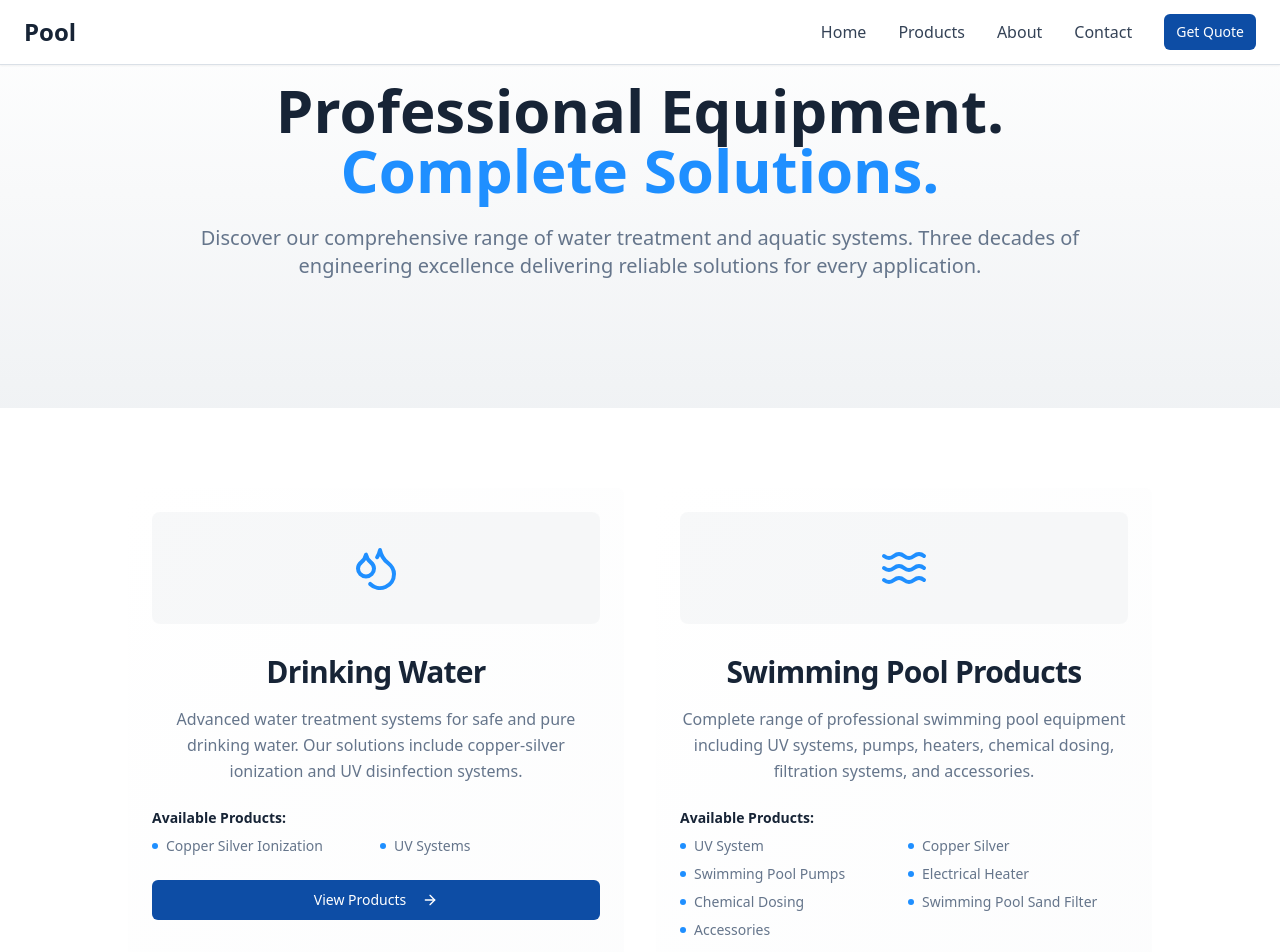
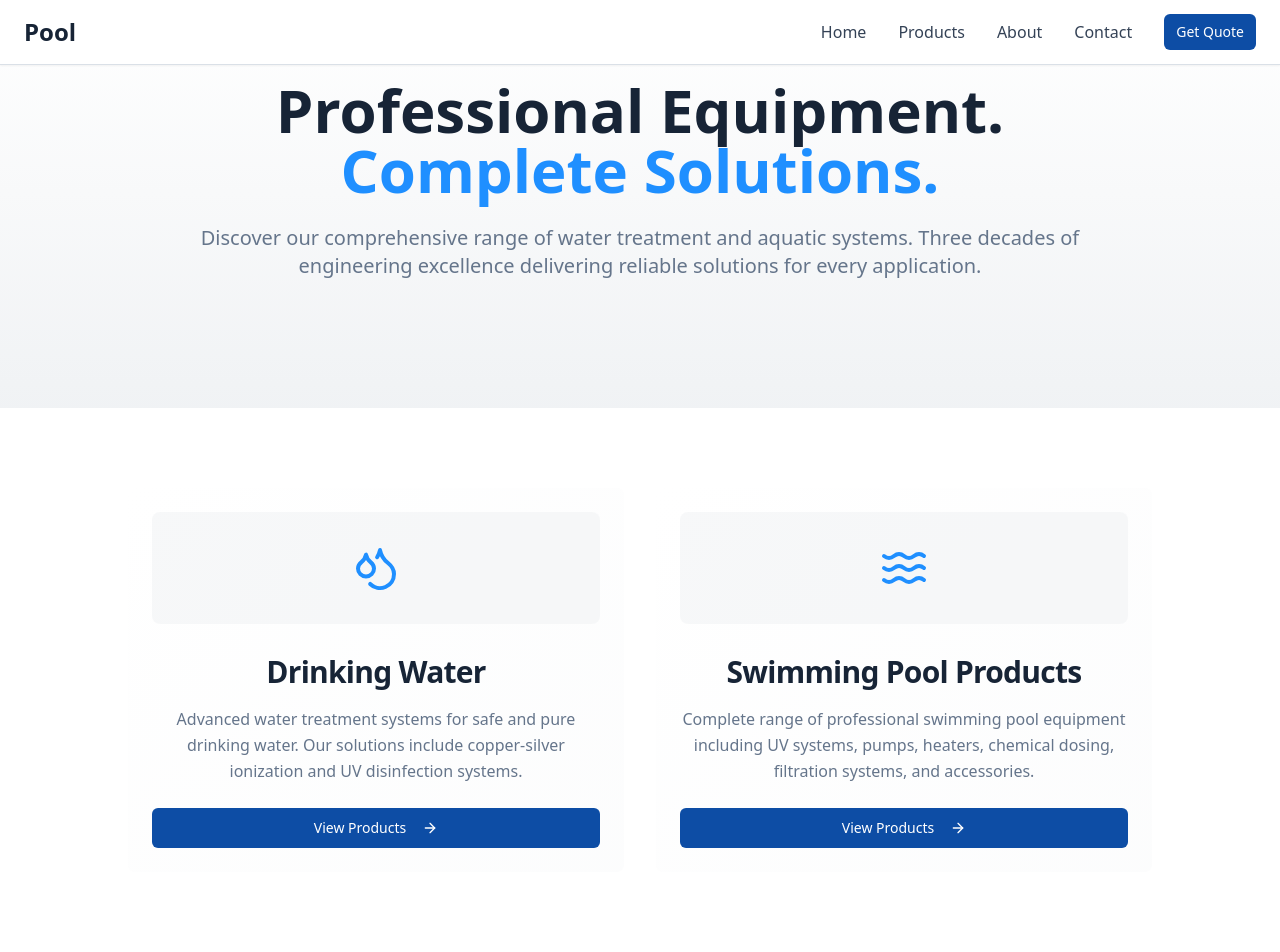
Before and after one commit to AhmadOttoman/dosita-water-solutions, a React (Vite) app: page /products in a window 1280 px wide. Shown: the top 952 px of the page. Built offline with nearby package versions, Linux system fonts and the light colour scheme.

Commit message:
Refactor product display

```diff
--- a/src/pages/Products.tsx
+++ b/src/pages/Products.tsx
@@ -12,16 +12,14 @@ const Products = () => {
       title: "Drinking Water",
       description: "Advanced water treatment systems for safe and pure drinking water. Our solutions include copper-silver ionization and UV disinfection systems.",
       path: "/products/drinking-water",
-      icon: <Droplets className="h-12 w-12 text-primary" />,
-      subcategories: ["Copper Silver Ionization", "UV Systems"]
+      icon: <Droplets className="h-12 w-12 text-primary" />
     },
     {
       id: "swimming-pool",
       title: "Swimming Pool Products",
       description: "Complete range of professional swimming pool equipment including UV systems, pumps, heaters, chemical dosing, filtration systems, and accessories.",
       path: "/products/swimming-pool",
-      icon: <Waves className="h-12 w-12 text-primary" />,
-      subcategories: ["UV System", "Copper Silver", "Swimming Pool Pumps", "Electrical Heater", "Chemical Dosing", "Swimming Pool Sand Filter", "Accessories"]
+      icon: <Waves className="h-12 w-12 text-primary" />
     }
   ];
 
@@ -68,18 +66,6 @@ const Products = () => {
                     {category.description}
                   </p>
 
-                  <div className="space-y-2">
-                    <h4 className="font-semibold text-engineering-navy text-sm">Available Products:</h4>
-                    <ul className="grid grid-cols-2 gap-2 text-sm text-muted-foreground">
-                      {category.subcategories.map((sub, idx) => (
-                        <li key={idx} className="flex items-center gap-2">
-                          <span className="h-1.5 w-1.5 rounded-full bg-primary"></span>
-                          {sub}
-                        </li>
-                      ))}
-                    </ul>
-                  </div>
-
                   <Button
                     variant="industrial"
                     className="w-full group-hover:bg-primary group-hover:text-white"
```
